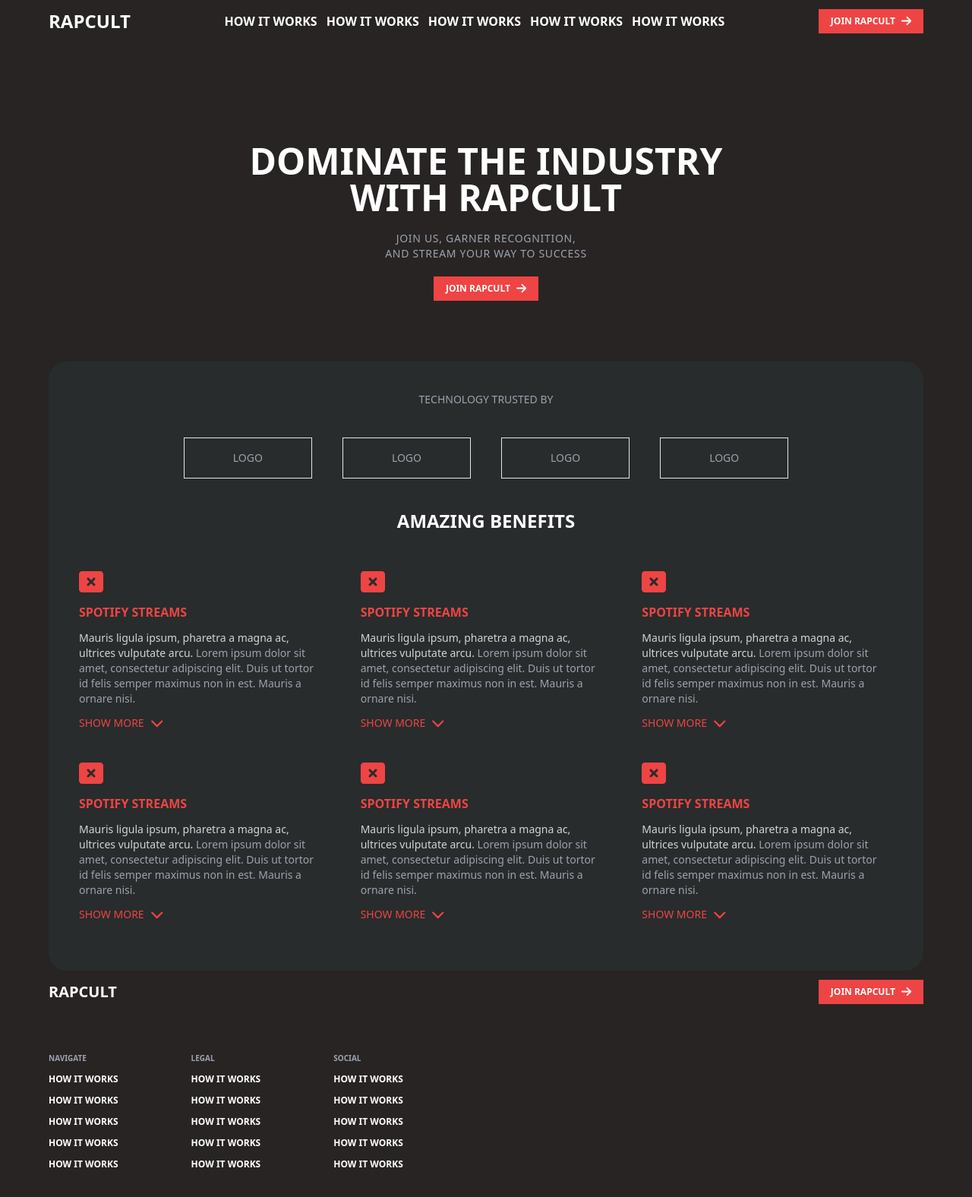
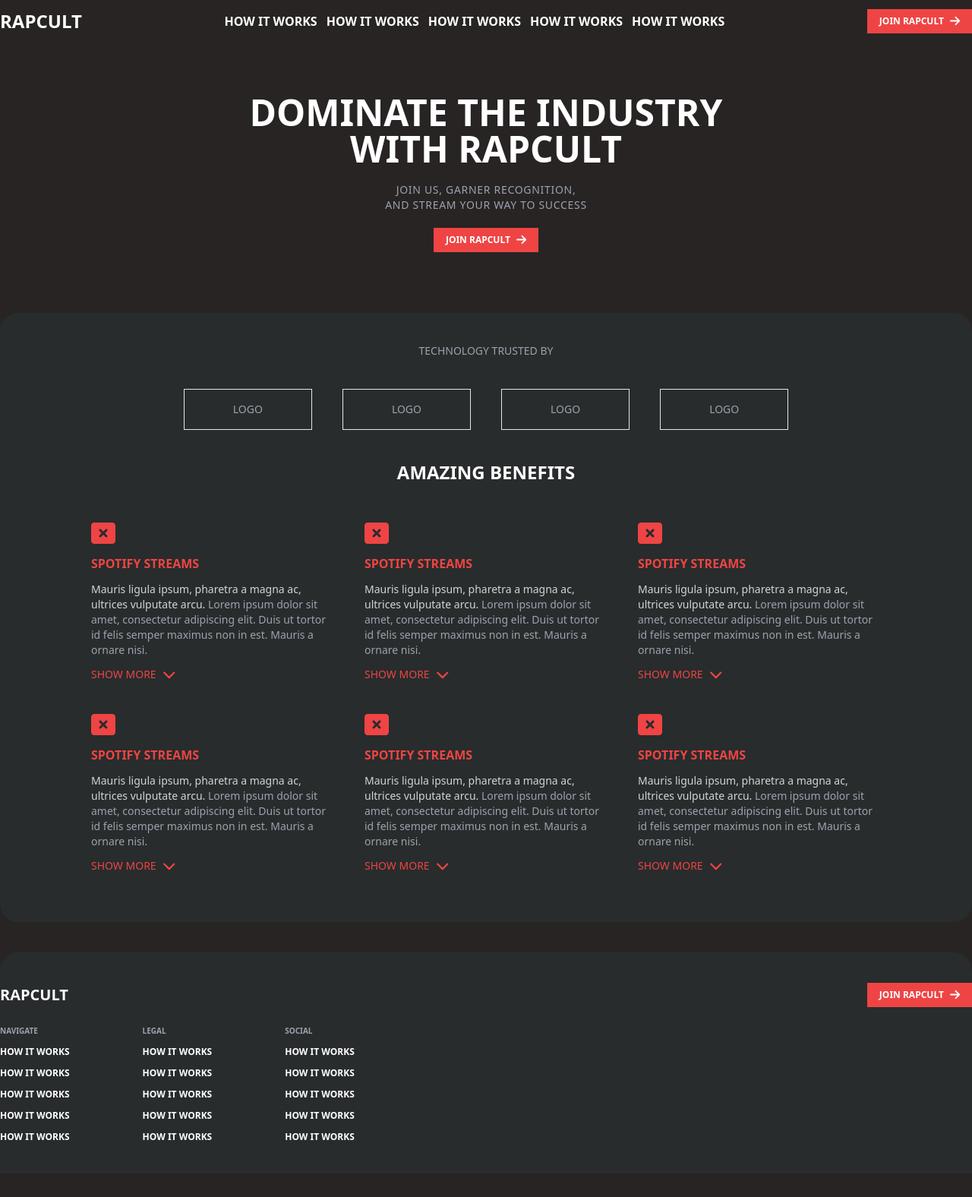
Before and after one commit to husicmirza/repcult, a Next.js app: page / in a window 1280 px wide. Shown: the top 1576 px of the page at 76% size. After the commit the page ends 1545 px from the top, so only its background shows below. Built offline with nearby package versions, Linux system fonts and the light colour scheme.

Commit message:
Fix footer and aubout us section

```diff
--- a/app/components/AboutUs.tsx
+++ b/app/components/AboutUs.tsx
@@ -23,7 +23,7 @@ export default function AboutUs() {
         <h2 className="text-2xl uppercase font-bold text-white">
           Amazing benefits
         </h2>
-        <div className="px-10 py-6 w-full">
+        <div className="py-6 w-full flex justify-center">
           <div className="grid grid-cols-3 gap-10">
             {Array.from({ length: 6 }, (_, index) => {
               return <AmazingBenefitCard key={index} />;
--- a/app/components/Footer.tsx
+++ b/app/components/Footer.tsx
@@ -4,12 +4,13 @@ import NavLinks from "./NavLinks";
 
 export default function Footer() {
   return (
-    <footer className="flex flex-col w-full mb-16 pt-3 uppercase font-semibold text-white gap-y-16">
+    <footer className="flex flex-col w-full mt-10 py-10 uppercase font-semibold text-white gap-y-16 bg-[#282c2c] rounded-t-3xl">
+      <div className="container mx-auto">
         <div className="flex items-center justify-between w-full">
           <h3 className="text-xl text-white uppercase">Rapcult</h3>
           <JoinRepcultButton />
         </div>
-      <div className="flex gap-x-24">
+        <div className="flex gap-x-24 mt-6">
           <div>
             <h4 className="text-[10px] text-gray-400 pb-3">Navigate</h4>
             <NavLinks colDirection />
@@ -23,6 +24,7 @@ export default function Footer() {
             <NavLinks colDirection />
           </div>
         </div>
+      </div>
     </footer>
   );
 }
--- a/app/components/Nav.tsx
+++ b/app/components/Nav.tsx
@@ -11,7 +11,7 @@ const Nav = () => {
   const [toggleDropdown, setToggleDropdown] = useState(false);
 
   return (
-    <nav className="flex justify-between items-center w-full mb-16 pt-3 uppercase font-semibold text-white">
+    <nav className="flex justify-between items-center w-full mb-16 pt-3 uppercase font-semibold text-white container mx-auto">
       <Link href={`/`} className="font-bold text-2xl">
         Rapcult
       </Link>
--- a/app/layout.tsx
+++ b/app/layout.tsx
@@ -16,9 +16,9 @@ export default function RootLayout({
   return (
     <html lang="en">
       <body>
-        <main className="app">
+        <main className="">
           <Nav />
-          <div className="w-full">{children}</div>
+          <div className="container mx-auto ">{children}</div>
           <Footer />
         </main>
       </body>
```
Lines whose indentation alone changed are shown as unchanged.
